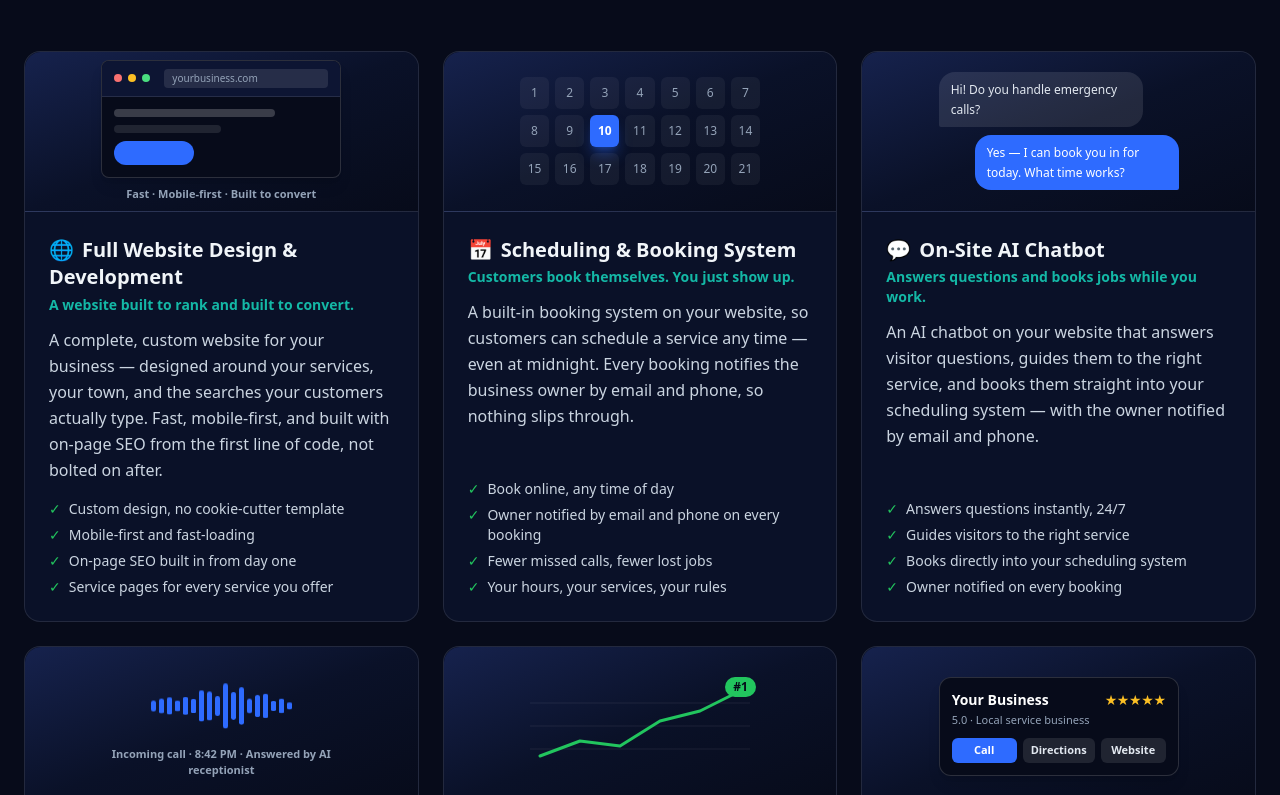
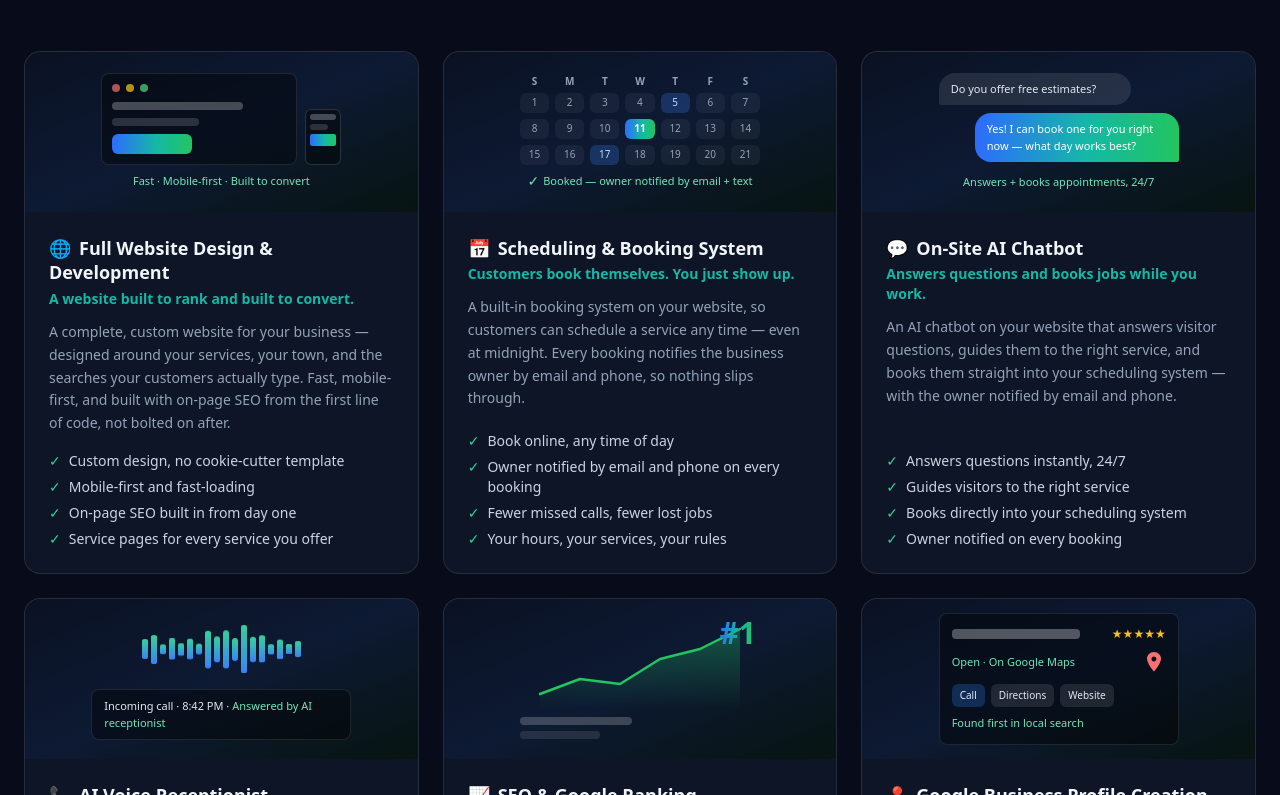
Before and after one commit to nalsguson/web-automate-website, a Next.js app: page / in a window 1280 px wide. Shown: the part 1245-2040 px from the top of the page. Built offline with nearby package versions, Linux system fonts and the light colour scheme.

Commit message:
Services: match mock panels to demo colors exactly (shared gradient, grad-bg, day 11, exact copy)

```diff
--- a/src/app/globals.css
+++ b/src/app/globals.css
@@ -42,9 +42,20 @@ body {
   animation: fadeUp 0.5s ease-out both;
 }
 
+/* brand gradient — copied from the demo artifact */
+.grad-bg {
+  background: linear-gradient(92deg, #2e6bff 0%, #14b8a6 55%, #22c55e 100%);
+}
+.grad-text {
+  background: linear-gradient(92deg, #2e6bff 0%, #14b8a6 55%, #22c55e 100%);
+  -webkit-background-clip: text;
+  background-clip: text;
+  color: transparent;
+}
+
 /* service-card hover — copied from the demo artifact */
 .card-glow {
-  transition: border-color 0.25s ease, box-shadow 0.25s ease, transform 0.25s ease;
+  transition: border-color 0.2s ease, box-shadow 0.2s ease, transform 0.2s ease;
 }
 .card-glow:hover {
   border-color: #2e6bff;
--- a/src/app/page.tsx
+++ b/src/app/page.tsx
@@ -121,15 +121,15 @@ export default function Home() {
         />
         <div className="grid gap-6 md:grid-cols-2 lg:grid-cols-3">
           {SERVICES.map((s) => (
-            <article key={s.id} className="card-glow flex flex-col overflow-hidden rounded-2xl border border-white/10 bg-navy-850 transition">
+            <article key={s.id} className="card-glow flex flex-col overflow-hidden rounded-2xl border border-white/10 bg-[#0d1526] transition">
               <ServiceMock kind={s.id} />
               <div className="flex flex-1 flex-col p-6">
-                <h3 className="text-xl font-bold leading-snug"><span className="mr-2">{s.icon}</span>{s.title}</h3>
+                <h3 className="text-lg font-bold leading-snug"><span className="mr-2">{s.icon}</span>{s.title}</h3>
                 <p className="mt-1 text-sm font-semibold text-brand-teal">{s.tagline}</p>
-                <p className="mt-3 flex-1 leading-relaxed text-slate-300">{s.body}</p>
+                <p className="mt-3 flex-1 text-sm leading-relaxed text-slate-400">{s.body}</p>
                 <ul className="mt-4 space-y-1.5 text-sm text-slate-300">
                   {s.bullets.map((b) => (
-                    <li key={b} className="flex gap-2"><span className="text-brand-green">✓</span>{b}</li>
+                    <li key={b} className="flex gap-2"><span className="text-emerald-400">✓</span>{b}</li>
                   ))}
                 </ul>
               </div>
--- a/src/components/ServiceMock.tsx
+++ b/src/components/ServiceMock.tsx
@@ -2,33 +2,41 @@ import type { ServiceId } from "@/lib/services";
 
 /**
  * Mock illustration panels reproduced from the Web Automate demo artifact
- * (slug `web-automate`). One panel sits at the top of each service card.
- * Panel contents are reproduced as described in the demo — do not alter.
+ * (slug `web-automate`). Colors and copy match the demo exactly:
+ * shared panel gradient #0a1122 → #0d1a33 → #071410, brand gradient
+ * #2e6bff → #14b8a6 → #22c55e. Do not alter panel contents.
  */
 
-const VOICE_BAR_HEIGHTS = [
-  14, 24, 36, 26, 44, 30, 52, 38, 22, 46, 28, 40, 18, 34, 48, 24, 36, 16,
+const VOICE_BAR_FACTORS = [
+  0.5, 0.9, 0.4, 1, 0.6, 0.85, 0.35, 0.95, 0.55, 0.75, 0.45, 1, 0.6, 0.8, 0.4,
+  0.9, 0.5, 0.7,
 ];
 
 function WebsiteMock() {
   return (
     <div className="w-full max-w-[240px]">
-      <div className="overflow-hidden rounded-lg border border-white/15 bg-navy-900 shadow-lg">
-        <div className="flex items-center gap-1.5 border-b border-white/10 bg-navy-800 px-3 py-2">
-          <span className="h-2 w-2 rounded-full bg-red-400" />
-          <span className="h-2 w-2 rounded-full bg-amber-400" />
-          <span className="h-2 w-2 rounded-full bg-green-400" />
-          <span className="ml-2 flex-1 rounded bg-white/10 px-2 py-0.5 text-[10px] text-slate-400">
-            yourbusiness.com
-          </span>
+      <div className="flex items-end gap-2">
+        <div className="flex-1 overflow-hidden rounded-lg border border-white/10 bg-black/40 p-2.5">
+          <div className="flex items-center gap-1.5">
+            <span className="h-2 w-2 rounded-full bg-red-400/70" />
+            <span className="h-2 w-2 rounded-full bg-yellow-400/70" />
+            <span className="h-2 w-2 rounded-full bg-green-400/70" />
+          </div>
+          <div className="mt-2.5 space-y-2">
+            <div className="h-2 w-3/4 rounded bg-white/25" />
+            <div className="h-2 w-1/2 rounded bg-white/15" />
+            <div className="grad-bg mt-3 h-5 w-20 rounded-md" />
+          </div>
         </div>
-        <div className="space-y-2 p-3">
-          <div className="h-2 w-3/4 rounded bg-white/20" />
-          <div className="h-2 w-1/2 rounded bg-white/10" />
-          <div className="mt-1 h-6 w-20 rounded-full bg-brand-blue" />
+        <div className="h-14 w-9 shrink-0 rounded-md border border-white/15 bg-black/40 p-1">
+          <div className="space-y-1">
+            <div className="h-1.5 rounded bg-white/25" />
+            <div className="h-1.5 w-2/3 rounded bg-white/15" />
+            <div className="grad-bg h-3 rounded-sm" />
+          </div>
         </div>
       </div>
-      <p className="mt-2 text-center text-[11px] font-semibold text-slate-400">
+      <p className="mt-2 text-center text-[11px] font-medium text-emerald-300">
         Fast · Mobile-first · Built to convert
       </p>
     </div>
@@ -36,22 +44,41 @@ function WebsiteMock() {
 }
 
 function SchedulingMock() {
+  const weekdays = ["S", "M", "T", "W", "T", "F", "S"];
   return (
     <div className="w-full max-w-[240px]">
       <div className="grid grid-cols-7 gap-1.5">
-        {Array.from({ length: 21 }).map((_, i) => (
+        {weekdays.map((d, i) => (
           <div
             key={i}
-            className={
-              i === 9
-                ? "flex h-8 items-center justify-center rounded-md bg-brand-blue text-xs font-bold text-white shadow-lg shadow-brand-blue/40"
-                : "flex h-8 items-center justify-center rounded-md bg-white/5 text-xs text-slate-400"
-            }
+            className="text-center text-[10px] font-semibold text-slate-400"
           >
-            {i + 1}
+            {d}
           </div>
         ))}
       </div>
+      <div className="mt-1 grid grid-cols-7 gap-1.5">
+        {Array.from({ length: 21 }).map((_, i) => {
+          const cls =
+            i === 10
+              ? "grad-bg font-bold text-white"
+              : i === 4 || i === 16
+                ? "bg-blue-500/25 text-blue-200"
+                : "bg-white/5 text-slate-400";
+          return (
+            <div
+              key={i}
+              className={`flex h-5 items-center justify-center rounded-md text-[10px] ${cls}`}
+            >
+              {i + 1}
+            </div>
+          );
+        })}
+      </div>
+      <p className="mt-2 flex items-center justify-center gap-1 text-[11px] font-medium text-emerald-300">
+        <span className="text-[14px] leading-none">✓</span>
+        Booked — owner notified by email + text
+      </p>
     </div>
   );
 }
@@ -59,12 +86,15 @@ function SchedulingMock() {
 function ChatbotMock() {
   return (
     <div className="w-full max-w-[240px] space-y-2">
-      <div className="max-w-[85%] rounded-2xl rounded-bl-sm bg-white/10 px-3 py-2 text-xs leading-relaxed text-slate-200">
-        Hi! Do you handle emergency calls?
+      <div className="max-w-[80%] rounded-2xl rounded-bl-sm bg-white/10 px-3 py-2 text-[11px] text-slate-200">
+        Do you offer free estimates?
       </div>
-      <div className="ml-auto max-w-[85%] rounded-2xl rounded-br-sm bg-brand-blue px-3 py-2 text-xs leading-relaxed text-white">
-        Yes — I can book you in for today. What time works?
+      <div className="grad-bg ml-auto max-w-[85%] rounded-2xl rounded-br-sm px-3 py-2 text-[11px] text-white">
+        Yes! I can book one for you right now — what day works best?
       </div>
+      <p className="pt-1 text-center text-[11px] font-medium text-emerald-300">
+        Answers + books appointments, 24/7
+      </p>
     </div>
   );
 }
@@ -73,17 +103,20 @@ function VoiceMock() {
   return (
     <div className="w-full max-w-[260px]">
       <div className="flex h-16 items-center justify-center gap-[3px]">
-        {VOICE_BAR_HEIGHTS.map((h, i) => (
+        {VOICE_BAR_FACTORS.map((f, i) => (
           <span
             key={i}
-            className="wave-bar w-[5px] rounded-full bg-brand-blue"
-            style={{ height: h, animationDelay: `${i * 0.09}s` }}
+            className="wave-bar w-1.5 rounded-full bg-gradient-to-t from-blue-500 to-emerald-400"
+            style={{ height: f * 52, animationDelay: `${i * 0.09}s` }}
           />
         ))}
       </div>
-      <p className="mt-2 text-center text-[11px] font-semibold text-slate-400">
-        Incoming call · 8:42 PM · Answered by AI receptionist
-      </p>
+      <div className="mt-2 rounded-lg border border-white/10 bg-black/40 px-3 py-2 text-[11px] text-slate-200">
+        Incoming call · 8:42 PM ·{" "}
+        <span className="font-medium text-emerald-300">
+          Answered by AI receptionist
+        </span>
+      </div>
     </div>
   );
 }
@@ -92,52 +125,75 @@ function SeoMock() {
   return (
     <div className="relative w-full max-w-[240px]">
       <svg viewBox="0 0 220 90" className="h-[90px] w-full" aria-hidden="true">
-        <line x1="0" y1="22" x2="220" y2="22" stroke="rgba(255,255,255,0.07)" strokeWidth="1" />
-        <line x1="0" y1="45" x2="220" y2="45" stroke="rgba(255,255,255,0.07)" strokeWidth="1" />
-        <line x1="0" y1="68" x2="220" y2="68" stroke="rgba(255,255,255,0.07)" strokeWidth="1" />
+        <defs>
+          <linearGradient id="seoFill" x1="0" y1="0" x2="0" y2="1">
+            <stop offset="0%" stopColor="#22c55e" stopOpacity="0.35" />
+            <stop offset="100%" stopColor="#22c55e" stopOpacity="0" />
+          </linearGradient>
+        </defs>
+        <path
+          d="M10,75 L50,60 L90,65 L130,40 L170,30 L210,10 L210,90 L10,90 Z"
+          fill="url(#seoFill)"
+        />
         <polyline
           points="10,75 50,60 90,65 130,40 170,30 210,10"
           fill="none"
           stroke="#22c55e"
-          strokeWidth="3"
+          strokeWidth="2.5"
           strokeLinecap="round"
           strokeLinejoin="round"
         />
-        <circle cx="210" cy="10" r="4" fill="#22c55e" />
       </svg>
-      <span className="absolute -top-1 right-1 rounded-full bg-brand-green px-2 py-0.5 text-xs font-extrabold text-navy-900">
+      <span className="grad-text absolute -top-1 right-1 text-3xl font-extrabold">
         #1
       </span>
+      <div className="mt-2 space-y-1.5">
+        <div className="h-2 w-28 rounded bg-white/20" />
+        <div className="h-2 w-20 rounded bg-white/10" />
+      </div>
     </div>
   );
 }
 
 function GbpMock() {
   return (
-    <div className="w-full max-w-[240px] rounded-xl border border-white/15 bg-navy-900 p-3 shadow-lg">
+    <div className="w-full max-w-[240px] rounded-lg border border-white/10 bg-black/40 p-3">
       <div className="flex items-center justify-between gap-2">
-        <span className="text-sm font-bold text-white">Your Business</span>
-        <span className="text-sm tracking-tight text-amber-400">★★★★★</span>
+        <div className="h-2.5 w-32 rounded bg-white/30" />
+        <span className="text-xs text-amber-400">★★★★★</span>
       </div>
-      <p className="mt-0.5 text-[11px] text-slate-400">5.0 · Local service business</p>
+      <div className="mt-2 flex items-center justify-between">
+        <p className="text-[11px] text-emerald-300">Open · On Google Maps</p>
+        <svg
+          viewBox="0 0 24 24"
+          fill="currentColor"
+          className="h-6 w-6 text-red-400"
+          aria-hidden="true"
+        >
+          <path d="M12 2C8.13 2 5 5.13 5 8.5c0 5.25 7 13 7 13s7-7.75 7-13C19 5.13 15.87 2 12 2zm0 9.5A2.5 2.5 0 1 1 12 6.5a2.5 2.5 0 0 1 0 5z" />
+        </svg>
+      </div>
       <div className="mt-2.5 flex gap-1.5">
-        <span className="flex-1 rounded-md bg-brand-blue px-2 py-1 text-center text-[11px] font-bold text-white">
+        <span className="rounded-md bg-blue-500/25 px-2 py-1 text-[10px] font-medium text-blue-100">
           Call
         </span>
-        <span className="flex-1 rounded-md bg-white/10 px-2 py-1 text-center text-[11px] font-bold text-slate-200">
+        <span className="rounded-md bg-white/10 px-2 py-1 text-[10px] font-medium text-slate-200">
           Directions
         </span>
-        <span className="flex-1 rounded-md bg-white/10 px-2 py-1 text-center text-[11px] font-bold text-slate-200">
+        <span className="rounded-md bg-white/10 px-2 py-1 text-[10px] font-medium text-slate-200">
           Website
         </span>
       </div>
+      <p className="mt-2 text-[11px] font-medium text-emerald-300">
+        Found first in local search
+      </p>
     </div>
   );
 }
 
 export default function ServiceMock({ kind }: { kind: ServiceId }) {
   return (
-    <div className="flex h-40 flex-col items-center justify-center overflow-hidden rounded-t-2xl border-b border-white/10 bg-gradient-to-br from-navy-700 via-navy-850 to-navy-900 px-4">
+    <div className="flex h-40 flex-col items-center justify-center overflow-hidden rounded-t-2xl bg-gradient-to-br from-[#0a1122] via-[#0d1a33] to-[#071410] p-4">
       {kind === "website" && <WebsiteMock />}
       {kind === "scheduling" && <SchedulingMock />}
       {kind === "chatbot" && <ChatbotMock />}
```
